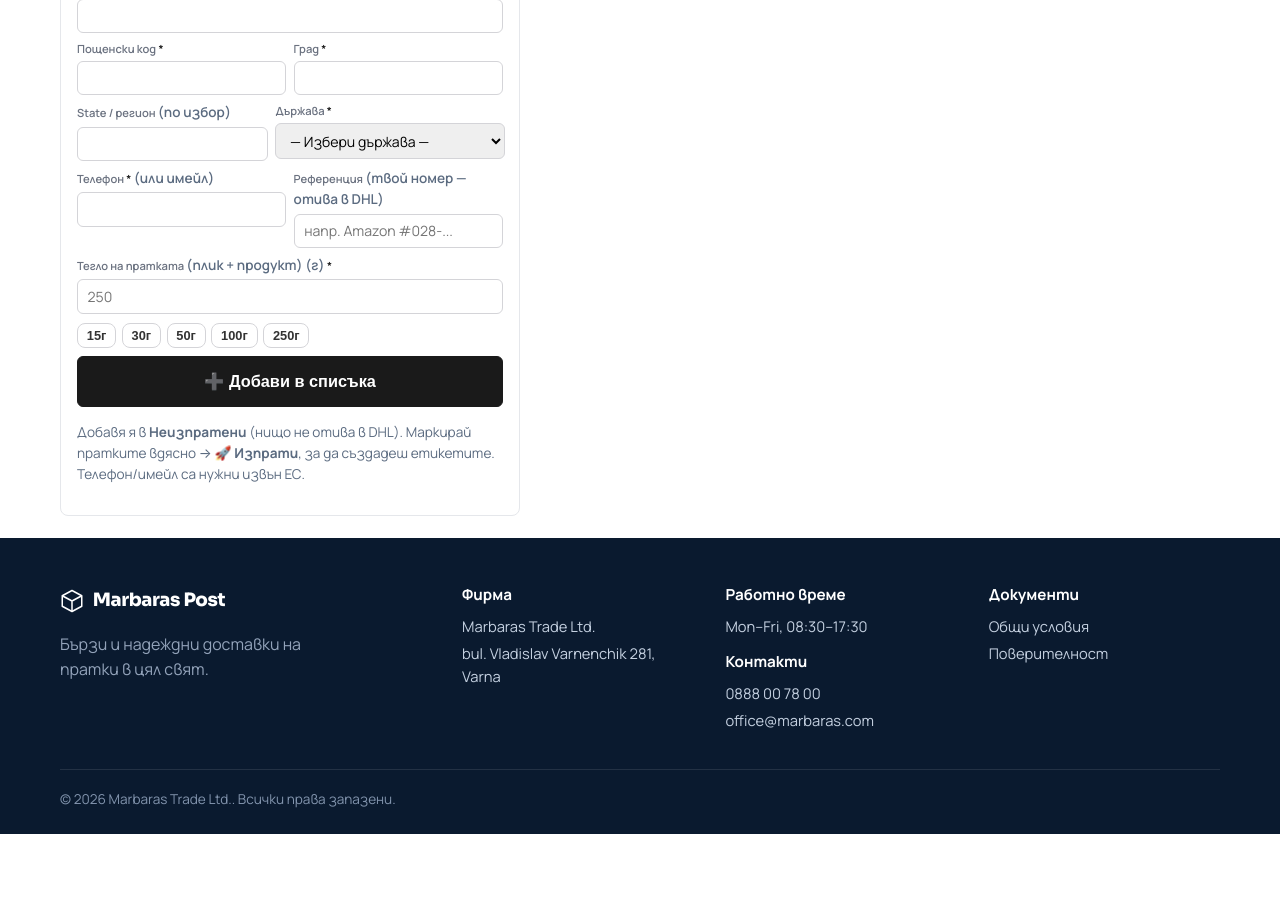
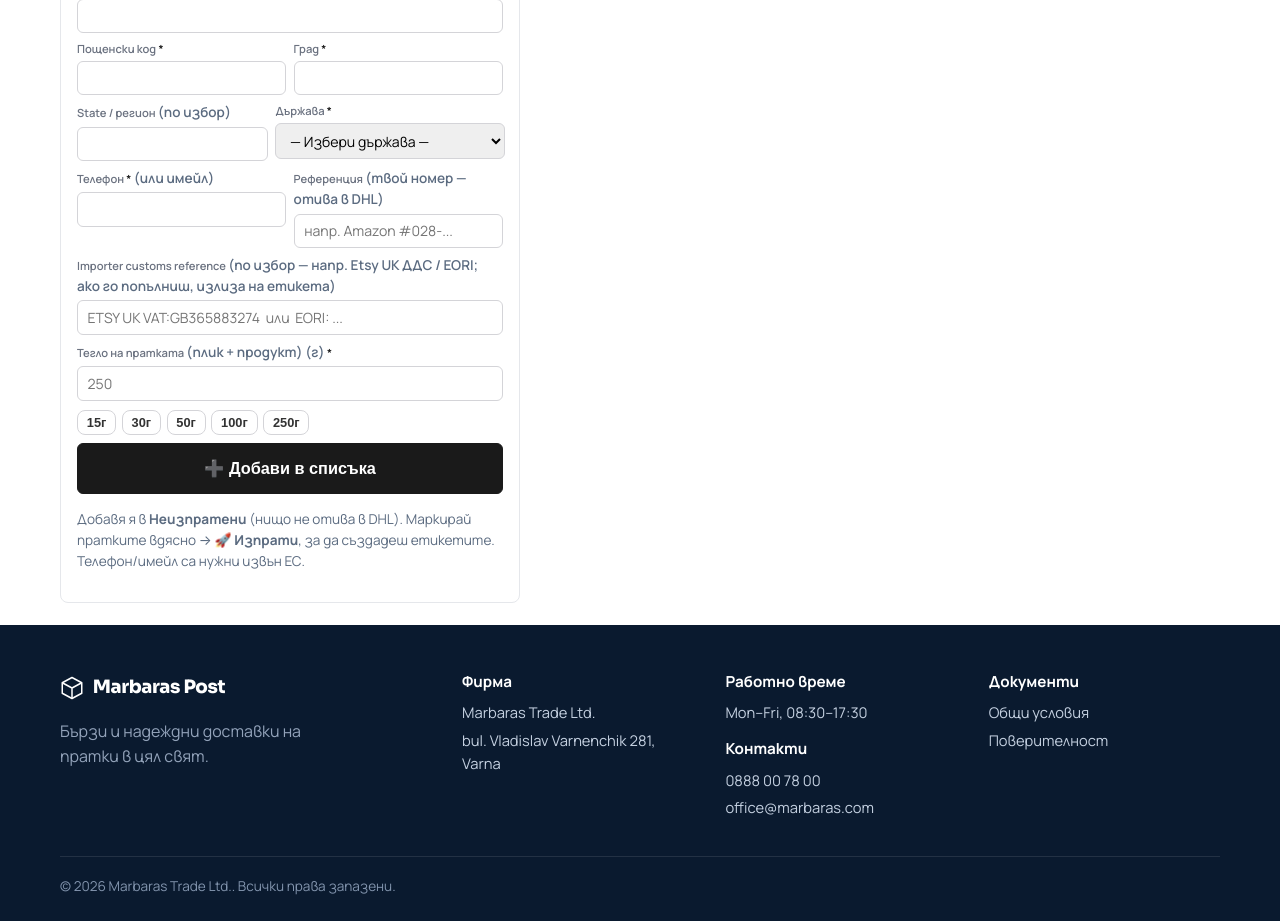
Before and after one commit to uigeadall/marbaras-post, a Django app: page /app/ in a window 1280 px wide. Shown: the part 787-1708 px from the top of the page. Before the commit the page ends 1621 px from the top, so only its background shows below. Run offline with Django 4.2, Linux system fonts and the light colour scheme; the visitor is signed in with stand-in values (Sample User, id 1); data that the repository does not hold is empty.

Commit message:
Importer customs reference: always-visible, optional, prints when filled
Moved the Importer customs reference out of the non-EU customs block to
an always-visible optional field. build_item now sends importerTaxId
whenever it's filled (any destination), so it prints on the label when
the operator enters it, and stays off when blank. Sender IOSS stays
EU-empty in the customs block.

Co-Authored-By: Claude Opus 4.8 <noreply@anthropic.com>

```diff
--- a/core/dpi.py
+++ b/core/dpi.py
@@ -159,10 +159,11 @@ def build_item(shipment, *, finalize: bool = True) -> Dict[str, Any]:
         "addressLine1": _clean_text(shipment.address_line1, 40) or "Address",
         "addressLine2": _clean_text(shipment.address_line2, 40),
         "addressLine3": _clean_text(getattr(shipment, "address_line3", ""), 40),
-        # Tax/customs references are only for non-EU destinations; for EU we
-        # send them empty so nothing prints on the label.
+        # Sender IOSS/VOEC: only for non-EU (empty for EU).
         "senderTaxId": "" if country in _EU_COUNTRIES else (getattr(shipment, "tax_id", "") or "").strip()[:35],
-        "importerTaxId": "" if country in _EU_COUNTRIES else (getattr(shipment, "importer_tax_id", "") or "").strip()[:35],
+        # Importer customs reference: always sent when the operator fills it in
+        # (manual field) — prints on the label regardless of destination.
+        "importerTaxId": (getattr(shipment, "importer_tax_id", "") or "").strip()[:35],
         "city": _clean_text((shipment.city or "").rstrip(","), 30) or "City",
         "state": _clean_text(getattr(shipment, "state", ""), 30),
         "postalCode": ((shipment.postal_code or "").strip().upper()[:10]) or "0000",
--- a/templates/app/dashboard.html
+++ b/templates/app/dashboard.html
@@ -81,6 +81,9 @@
           <div class="ff"><label>Телефон <span class="req">*</span> <span class="muted small">(или имейл)</span></label><input type="text" name="recipient_phone" id="f_phone"></div>
           <div class="ff"><label>Референция <span class="muted small">(твой номер — отива в DHL)</span></label><input type="text" name="reference" placeholder="напр. Amazon #028-..."></div>
         </div>
+        <div class="ff"><label>Importer customs reference <span class="muted small">(по избор — напр. Etsy UK ДДС / EORI; ако го попълниш, излиза на етикета)</span></label>
+          <input type="text" name="importer_tax_id" placeholder="ETSY UK VAT:GB365883274  или  EORI: ...">
+        </div>
         <div class="ff"><label>Тегло на пратката <span class="muted small">(плик + продукт) (г)</span> <span class="req">*</span></label>
           <input type="number" name="weight_g" id="f_weight" min="1" placeholder="250">
           <div class="presets">
@@ -124,9 +127,6 @@
                 {% for code, cname in countries %}<option value="{{ code }}" {% if code == 'BG' %}selected{% endif %}>{{ cname }} ({{ code }})</option>{% endfor %}
               </select>
             </div>
-          </div>
-          <div class="ff"><label>Importer customs reference <span class="muted small">(напр. Etsy UK ДДС / EORI)</span></label>
-            <input type="text" name="importer_tax_id" placeholder="ETSY UK VAT:GB365883274  или  EORI: ...">
           </div>
           <div class="ff"><label>ДДС / IOSS на подателя <span class="muted small">(IOSS / VOEC)</span></label>
             <input type="text" name="tax_id" placeholder="IOSS: IM1234567890">
```
